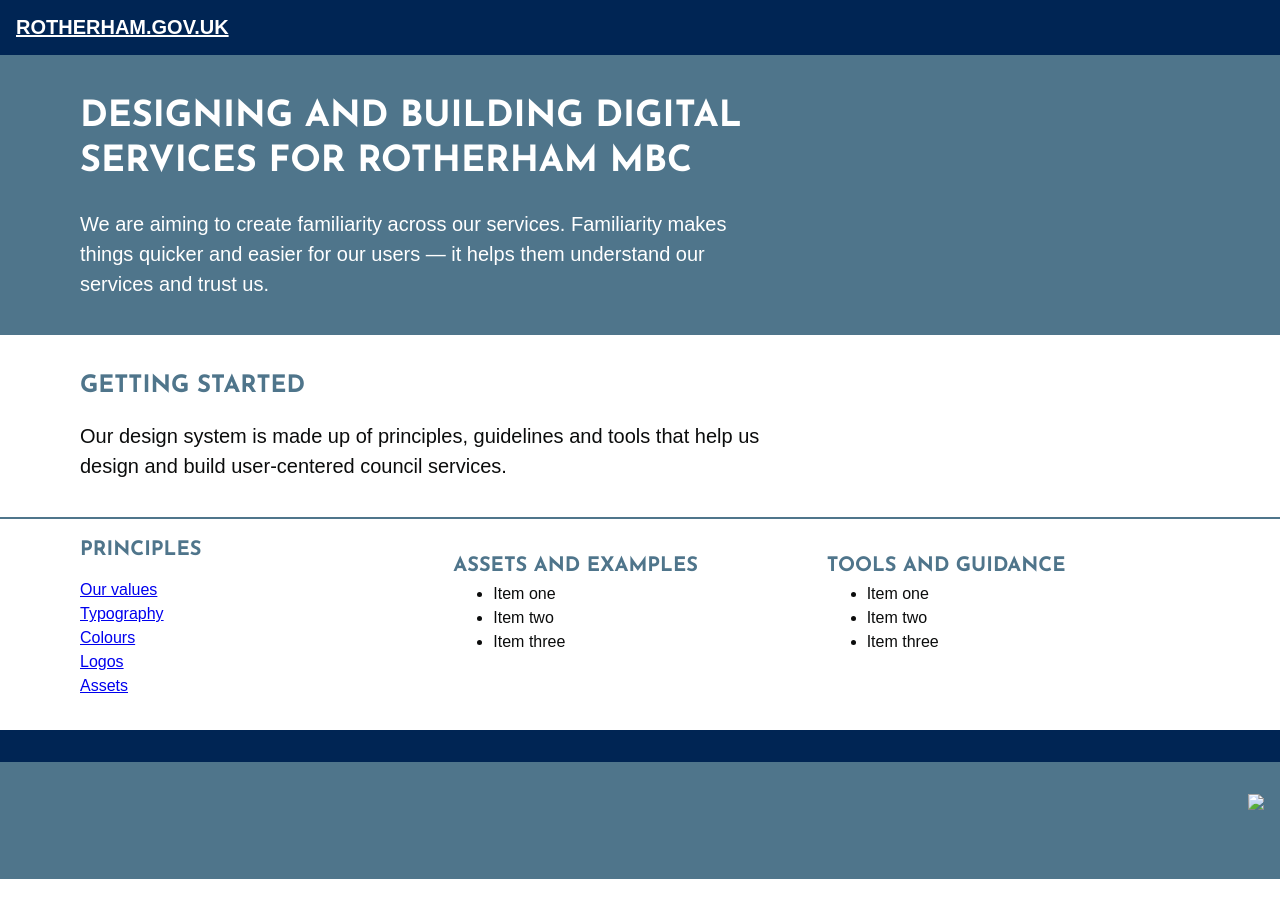
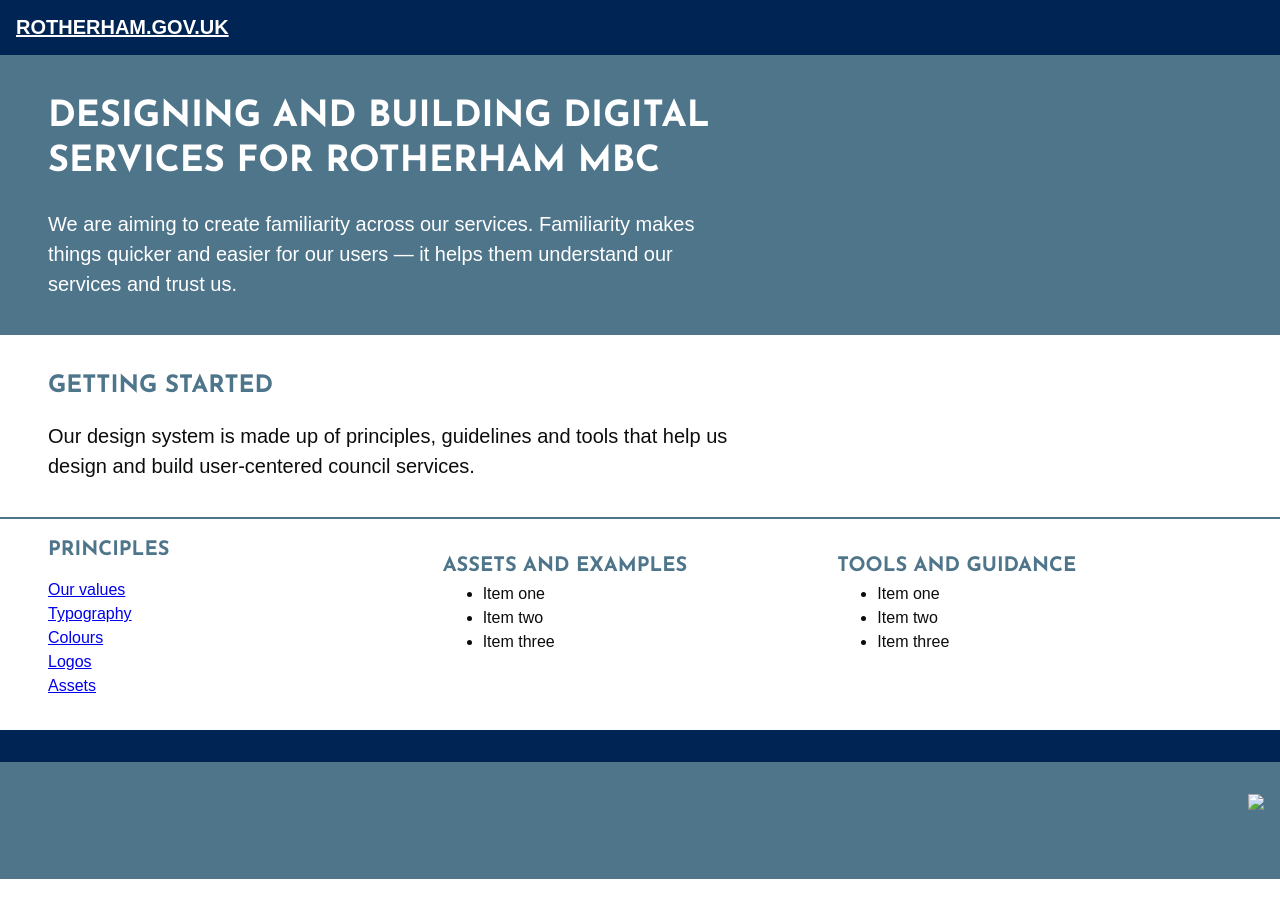
Before and after one commit to rothgov/design-manual, a Jekyll site: the page built from index.html, in a window 1280 px wide. Built offline with Jekyll 4.4.1, drawn with Linux system fonts in a browser that asks for light colours; some web fonts are replaced.

Commit message:
Update index.html

```diff
--- a/index.html
+++ b/index.html
@@ -3,19 +3,19 @@
 layout: default
 ---
 
-<section class="bg-grey-5 white ph5-l">
+<section class="bg-grey-5 white ph4-l">
   <div class="container ph3 pv3 center">
     <h1 class="f2 lh-title fw7 measure-narrow josefin ttu">Designing and building digital services for Rotherham MBC</h1>
     <p class="f4 lh-copy measure-wide">We are aiming to create familiarity across our services. Familiarity makes things quicker and easier for our users — it helps them understand our services and trust us.</p>
   </div>
 </section>
-<section class="bb bw1 b--grey-5 ph5-l">
+<section class="bb bw1 b--grey-5 ph4-l">
   <div class="container ph3 pv3 center">
     <h2 class="f3 lh-title fw7 measure josefin ttu grey-5">Getting started</h2>
     <p class="f4 lh-copy measure-wide">Our design system is made up of principles, guidelines and tools that help us design and build user-centered council services.</p>
   </div>
 </section>
-<section class="ph5-l">
+<section class="ph4-l">
   <div class="container ph3 pv3 center flex flex-column flex-row-m flex-row-l justify-between">
     <div class="w-third-m w-third-l">
       <h3 class="f4 josefin ttu grey-5 mb0 mt1">Principles</h3>
```
